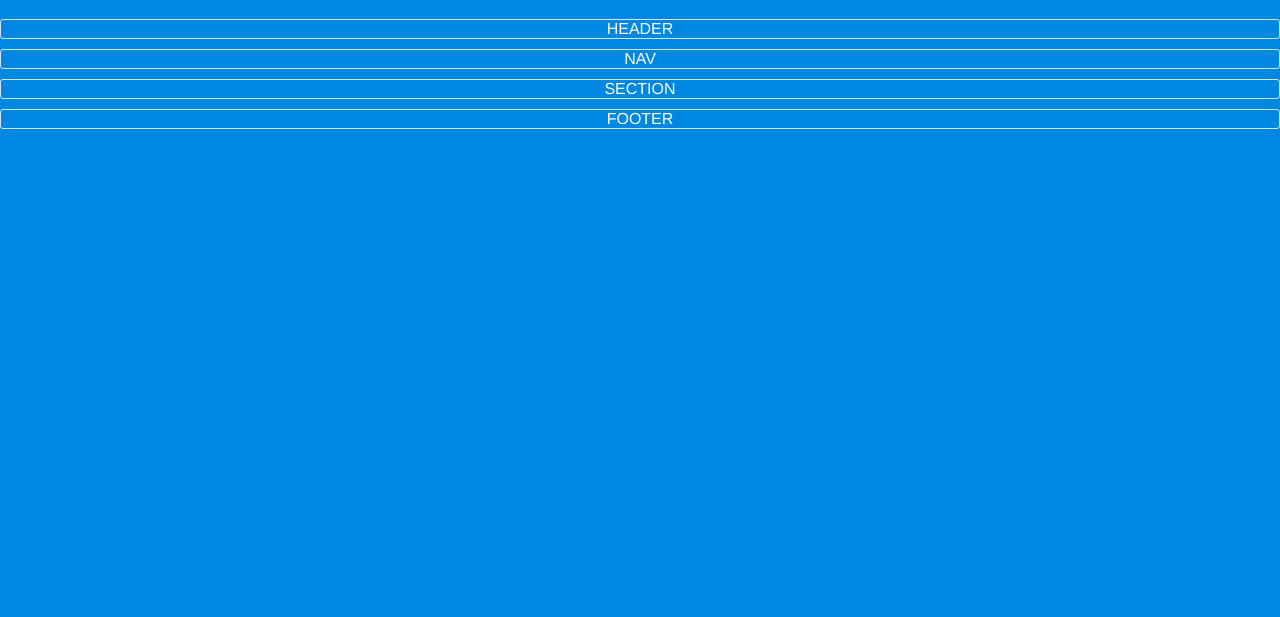
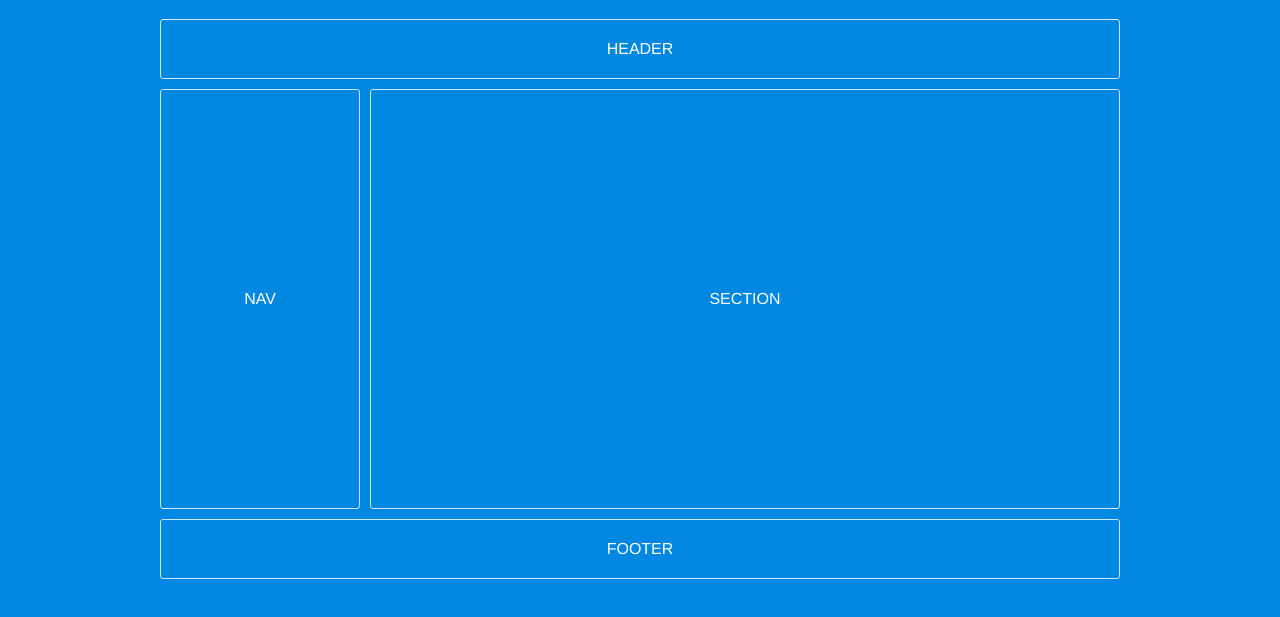
Before and after one commit to hsatya/phptraining, a plain HTML site: page 5-HTML-CSS-Projects/1-Website-Layout/2-layout.html in a window 1280 px wide. Shown: the part 61-678 px from the top of the page. Drawn offline with Linux system fonts and the light colour scheme.

Commit message:
page layout project

```diff
--- a/5-HTML-CSS-Projects/1-Website-Layout/style.css
+++ b/5-HTML-CSS-Projects/1-Website-Layout/style.css
@@ -40,3 +40,37 @@ footer {
   margin-bottom: 10px;
   border-radius: 3px;
 }
+
+header,
+footer {
+  padding: 20px 0;
+}
+
+nav,
+section {
+  padding: 200px 0;
+}
+
+.container {
+  width: 960px;
+  margin: 0 auto;
+}
+
+nav,
+section,
+footer {
+  float: left;
+}
+
+nav {
+  width: 200px;
+  margin-right: 10px;
+}
+
+section {
+  width: 750px;
+}
+
+footer {
+  width: 960px;
+}
```
